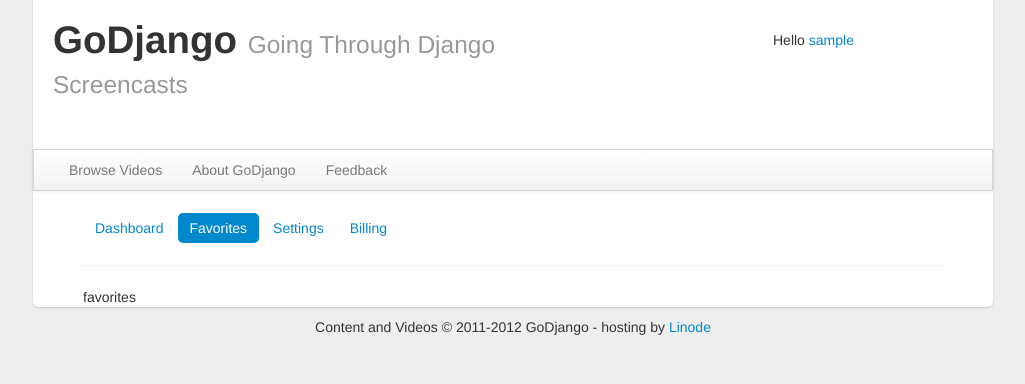
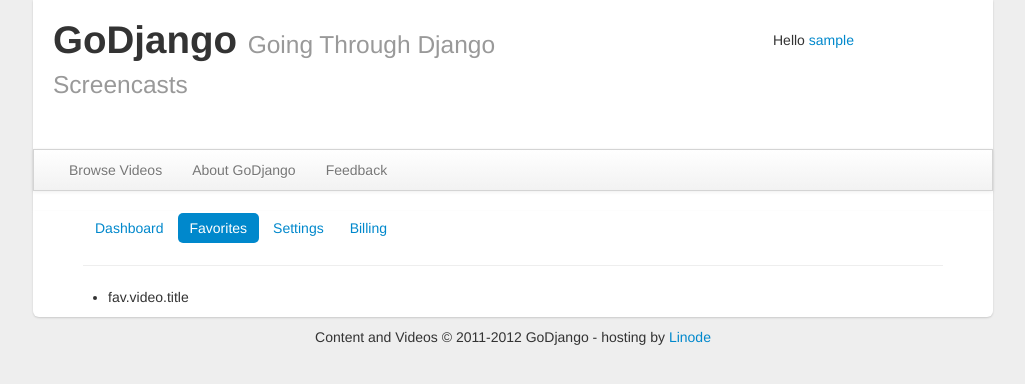
Before and after one commit to buddylindsey/godjango-site, a Django app: page /accounts/favorites/ in a window 1280 px wide. Shown: the top 384 px of the page, without its empty margins (117-1142 px from the left). Run offline with Django 3.2, Linux system fonts and the light colour scheme; a user stored in the database is signed in; tables that the repository leaves empty hold one stand-in row (values such as "Sample post"); parts of the project's set-up code (start-up, migrations or seed data) failed here and were passed over; some libraries are stand-ins or nearby versions.

Commit message:
various stuff and non-working ajax favorites

```diff
--- a/accounts/templates/accounts/favorites.html
+++ b/accounts/templates/accounts/favorites.html
@@ -1,5 +1,13 @@
 {% extends "account_base.html" %}
 
 {% block content %}
-favorites
+
+<ul>
+{% for fav in favorites %}
+<li>fav.video.title</li>
+{% empty %}
+<li>You have no favorites. Start watcing some videos.</li>
+{% endfor %}
+</ul>
+
 {% endblock %}
--- a/accounts/urls.py
+++ b/accounts/urls.py
@@ -1,4 +1,4 @@
-from django.conf.urls.defaults import *
+from django.conf.urls import *
 from django.views.generic import TemplateView
 from django.views.generic.base import RedirectView
 from django.contrib.auth import logout as auth_logout
--- a/accounts/views.py
+++ b/accounts/views.py
@@ -2,6 +2,8 @@ from django.template import RequestContext
 from django.shortcuts import render_to_response
 from django.contrib.auth import logout as auth_logout
 from django.contrib.auth.decorators import login_required
+
+from episode.models import Favorite
 
 def logout(request):
     auth_logout(request)
@@ -15,8 +17,10 @@ def dashboard(request):
 
 @login_required()
 def favorites(request):
+    favorites = Favorite.objects.filter(user__id=request.user.id)
+
     return render_to_response('accounts/favorites.html',
-        { },
+        { 'favorites': favorites},
         context_instance=RequestContext(request))
 
 @login_required()
--- a/episode/models.py
+++ b/episode/models.py
@@ -17,6 +17,8 @@ class Video(models.Model):
     publish_date = models.DateTimeField(null=True, blank=True)
     created_at = models.DateTimeField(auto_now_add=True)
     favorites = models.ManyToManyField(User, through='Favorite')
+    is_premium = models.BooleanField(default=False)
+    price = models.DecimalField(max_digits=6, decimal_places=2, null=True, blank=True)
 
     @models.permalink
     def get_absolute_url(self):
@@ -40,6 +42,8 @@ class Video(models.Model):
         self.slug = slugify(self.title)
         super(Video, self).save(*args, **kwargs)
 
+
+    # Admin specific properties
     def admin_thumbnail(self):
         return "<img src='%s' height='41' width='66' />" % self.thumbnail_image
     admin_thumbnail.allow_tags = True
--- a/episode/templates/episode/video.html
+++ b/episode/templates/episode/video.html
@@ -39,8 +39,11 @@
   {% endif %}
   </video>
 </div>
-
 <div id="meta-content">
+    {% csrf_token %}
+    <div class="video-favorite" data-video="{{ video.id }}" data-user="{{ user.id }}">
+      Favorite
+  </div>
   <ul id="content-tabs" class="nav nav-tabs">
     <li class="active"><a data-toggle="tab" href="#show-notes">Show Notes</a></li>
     <li><a data-toggle="tab" href="#comments">Comments</a></li>
--- a/episode/tests.py
+++ b/episode/tests.py
@@ -18,8 +18,8 @@ class VideoModelTest(TestCase):
         video.length = 12
         video.episode = 1
         video.publish_date = now()
-        #video.is_premium = False
-        #video.price = 105.00
+        video.is_premium = False
+        video.price = 105.00
 
         video.save()
         self.assertEqual(video, Video.objects.get(title__exact="The Title"))
--- a/episode/urls.py
+++ b/episode/urls.py
@@ -1,4 +1,4 @@
-from django.conf.urls.defaults import *
+from django.conf.urls import *
 from django.views.generic import DetailView
 
 from episode.models import Video
--- a/favorite/urls.py
+++ b/favorite/urls.py
@@ -1,4 +1,4 @@
-from django.conf.urls.defaults import *
+from django.conf.urls import *
 
 urlpatterns = patterns('',
     url(r'^add/$', 'favorite.ajax.add_favorite', name='favorite'),
--- a/home/urls.py
+++ b/home/urls.py
@@ -1,4 +1,4 @@
-from django.conf.urls.defaults import *
+from django.conf.urls import *
 from django.views.generic import TemplateView, ListView
 
 from episode.models import Video
--- a/static/js/main.js
+++ b/static/js/main.js
@@ -32,4 +32,35 @@ $(document).ready(function() {
         $('.video-preview').toggle();
         $('.video').toggle();
     });
+
+    $(".video-favorite").click(function(){
+        console.log($(".video-favorite").data('video'));
+        $.ajax({
+            type: "POST",
+            url: "/favorite/add/",
+            data: { video_pk: $(".video-favorite").data('video'), user_pk: $(".video-favorite").data('user') },
+            dataType: "json",
+            success: function() {
+                $(".video-favorite").html("Favorited");
+            }
         });
+    });
+
+    function getCookie(name) {
+        var cookieValue = null;
+        if (document.cookie && document.cookie != '') {
+            var cookies = document.cookie.split(';');
+            for (var i = 0; i < cookies.length; i++) {
+                var cookie = jQuery.trim(cookies[i]);
+                // Does this cookie string begin with the name we want?
+                if (cookie.substring(0, name.length + 1) == (name + '=')) {
+                    cookieValue = decodeURIComponent(cookie.substring(name.length + 1));
+                    break;
+                }
+            }
+        }
+        return cookieValue;
+    }
+    var csrftoken = getCookie('csrftoken');
+
+});
```
Also changed, not shown: accounts/tests.py (+5 -5 lines). Lines whose indentation alone changed are shown as unchanged.
